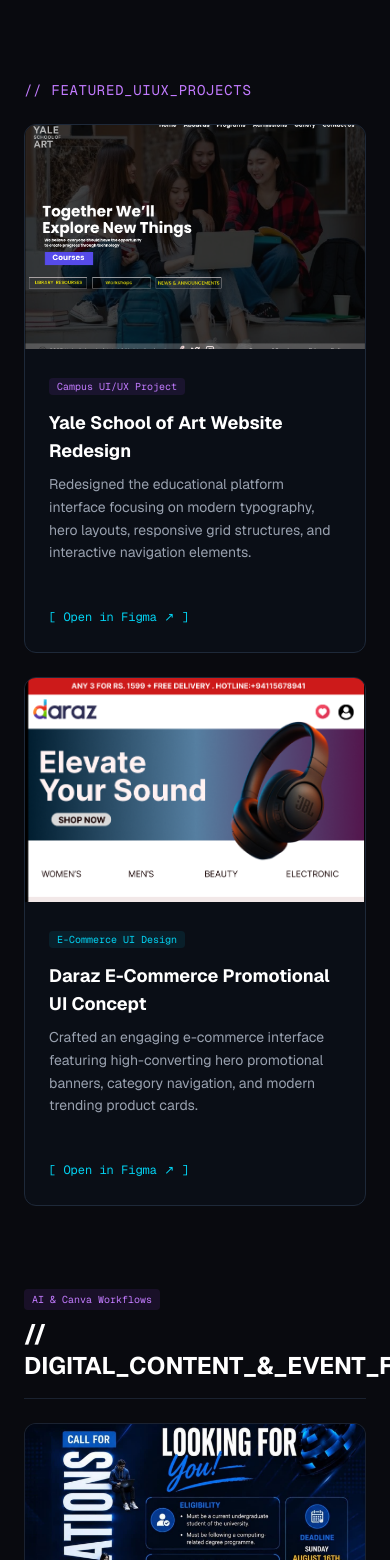
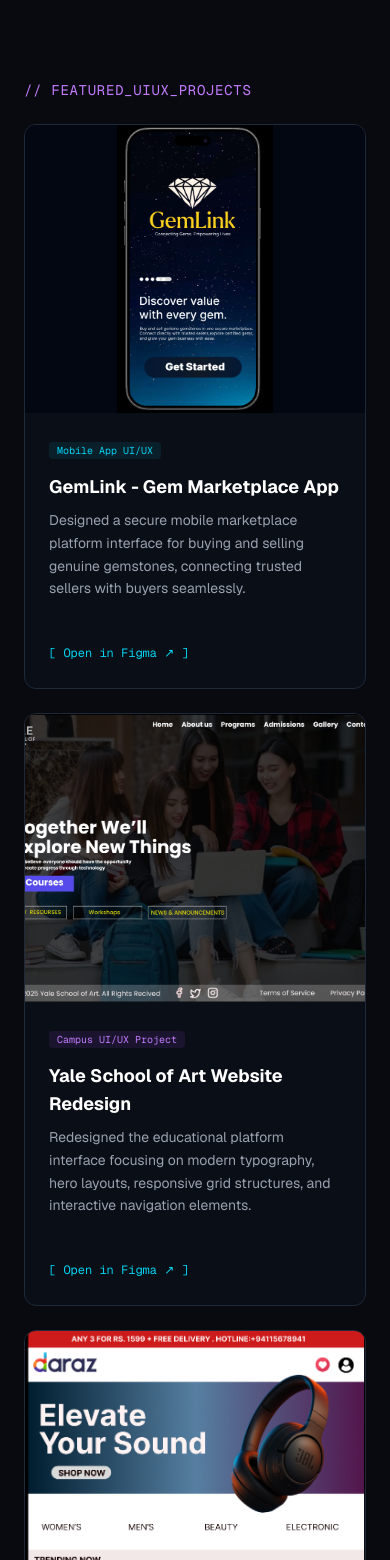
Before and after one commit to dinusha014/uiux-vibe-portfolio, a Next.js app: page / in a window 390 px wide. Shown: the part 1548-3108 px from the top of the page. Built offline with nearby package versions, Linux system fonts and the light colour scheme.

Commit message:
Add GemLink Mobile App UI project with Figma link

```diff
--- a/app/page.tsx
+++ b/app/page.tsx
@@ -6,6 +6,7 @@
 // UI/UX Projects
 import yaleImg from "@/public/yale-art.png";
 import darazImg from "@/public/daraz-ui.png";
+import gemlinkImg from "@/public/gemlink-app.png";
 
 // Flyer Images
 import flyer01 from "@/public/01.jpeg";
@@ -102,12 +103,43 @@
       {/* Featured UI/UX Projects Section */}
       <section id="projects" className="max-w-6xl mx-auto my-20">
         <h2 className="text-sm font-mono text-purple-400 tracking-wider mb-6">// FEATURED_UIUX_PROJECTS</h2>
-        <div className="grid grid-cols-1 md:grid-cols-2 gap-6">
+        <div className="grid grid-cols-1 md:grid-cols-3 gap-6">
 
-          {/* Project 1: Yale School of Art UI Redesign */}
+          {/* Project 1: GemLink Mobile App */}
           <div className="bg-gray-900/30 border border-gray-800 rounded-xl overflow-hidden hover:border-purple-500/40 transition flex flex-col justify-between group">
             <div>
-              <div className="relative w-full h-56 overflow-hidden bg-gray-950">
+              <div className="relative w-full h-72 overflow-hidden bg-gray-950 flex items-center justify-center p-4">
+                <Image
+                  src={gemlinkImg}
+                  alt="GemLink Mobile App UI Design"
+                  fill
+                  className="object-contain group-hover:scale-105 transition duration-500"
+                />
+              </div>
+              <div className="p-6">
+                <span className="text-[10px] font-mono text-cyan-400 bg-cyan-500/10 px-2 py-0.5 rounded">Mobile App UI/UX</span>
+                <h3 className="text-lg font-bold mt-3 mb-2 text-white">GemLink - Gem Marketplace App</h3>
+                <p className="text-gray-400 text-sm leading-relaxed mb-4">
+                  Designed a secure mobile marketplace platform interface for buying and selling genuine gemstones, connecting trusted sellers with buyers seamlessly.
+                </p>
+              </div>
+            </div>
+            <div className="px-6 pb-6">
+              <a
+                href="https://www.figma.com/design/kpvs11zzbJ4iR39djAW3eK/Mobile-app-design?node-id=0-1&p=f&t=DxWNQffu5adkGhHj-0"
+                target="_blank"
+                rel="noopener noreferrer"
+                className="text-xs font-mono text-cyan-400 hover:underline inline-flex items-center gap-1"
+              >
+                [ Open in Figma ↗ ]
+              </a>
+            </div>
+          </div>
+
+          {/* Project 2: Yale School of Art UI Redesign */}
+          <div className="bg-gray-900/30 border border-gray-800 rounded-xl overflow-hidden hover:border-purple-500/40 transition flex flex-col justify-between group">
+            <div>
+              <div className="relative w-full h-72 overflow-hidden bg-gray-950">
                 <Image
                   src={yaleImg}
                   alt="Yale School of Art Website Design"
@@ -135,10 +167,10 @@
             </div>
           </div>
 
-          {/* Project 2: Daraz E-Commerce Service Redesign */}
+          {/* Project 3: Daraz E-Commerce Service Redesign */}
           <div className="bg-gray-900/30 border border-gray-800 rounded-xl overflow-hidden hover:border-purple-500/40 transition flex flex-col justify-between group">
             <div>
-              <div className="relative w-full h-56 overflow-hidden bg-gray-950">
+              <div className="relative w-full h-72 overflow-hidden bg-gray-950">
                 <Image
                   src={darazImg}
                   alt="Daraz E-Commerce Service UI Redesign"
@@ -147,7 +179,7 @@
                 />
               </div>
               <div className="p-6">
-                <span className="text-[10px] font-mono text-cyan-400 bg-cyan-500/10 px-2 py-0.5 rounded">E-Commerce UI Design</span>
+                <span className="text-[10px] font-mono text-pink-400 bg-pink-500/10 px-2 py-0.5 rounded">E-Commerce UI Design</span>
                 <h3 className="text-lg font-bold mt-3 mb-2 text-white">Daraz E-Commerce Promotional UI Concept</h3>
                 <p className="text-gray-400 text-sm leading-relaxed mb-4">
                   Crafted an engaging e-commerce interface featuring high-converting hero promotional banners, category navigation, and modern trending product cards.
```
Also changed, not shown: public/gemlink-app.png (added), 1 other file (tests, documents, lock files or other folders).
